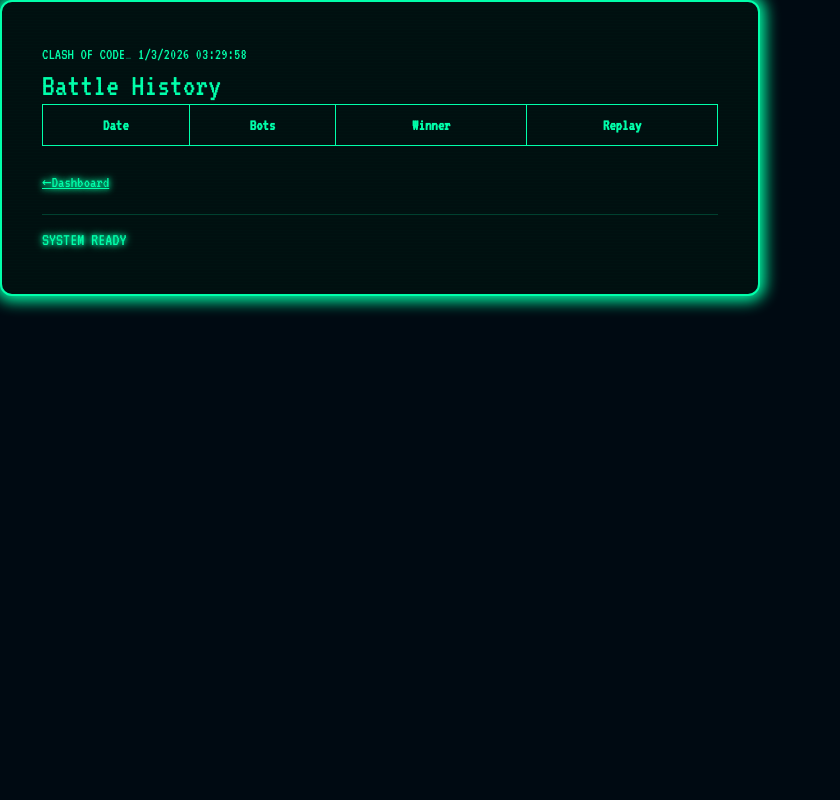
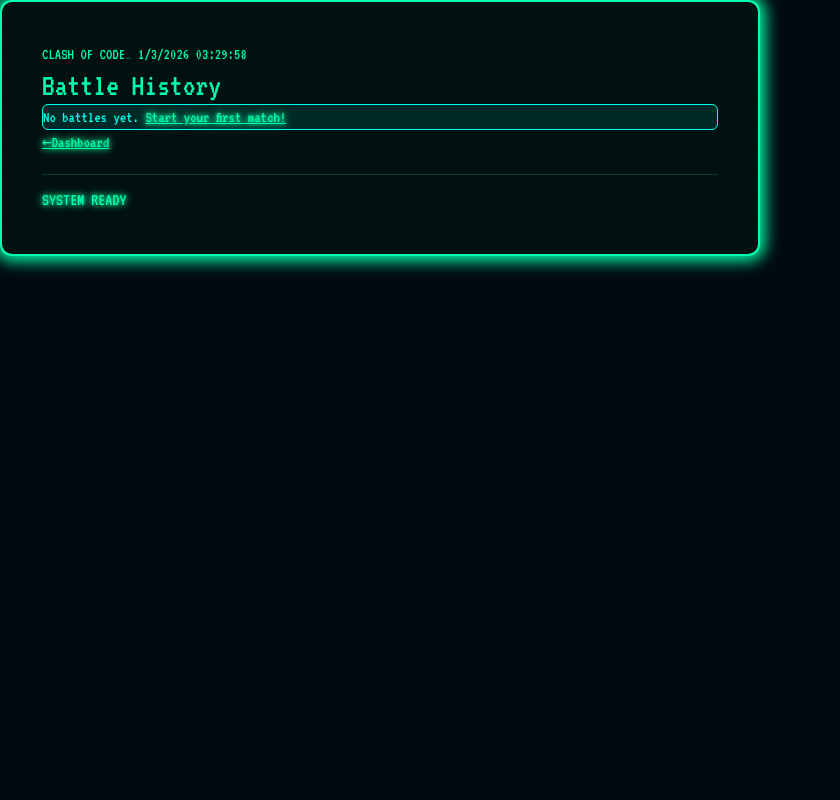
Before and after one commit to Alraya73awad/CSP1123_G06, a Flask app: template templates/history.html in a window 1280 px wide. Shown: the whole page, without its empty margins (0-840 px from the left). Run offline with Flask 3, Linux system fonts and the light colour scheme; the template is opened without the code that fills it, so the values that code supplies are empty.

Commit message:
Fixed match history, profile winrate

```diff
--- a/app.py
+++ b/app.py
@@ -858,20 +858,51 @@ def apply_algorithm(bot):
     }
 
 @app.route("/history")
+@login_required
 def history():
-    battles = History.query.order_by(History.timestamp.desc()).all()
-    return render_template("history.html", battles = battles)
+    user = User.query.get(session["user_id"])
+
+    # Only show battles where the user's bots participated
+    user_bot_ids = [bot.id for bot in user.bots]
+
+    battles = History.query.filter(
+        db.or_(
+            History.bot1_id.in_(user_bot_ids),
+            History.bot2_id.in_(user_bot_ids)
+        )
+    ).order_by(History.timestamp.desc()).all()
+
+    return render_template("history.html", battles=battles)
 
 @app.route("/history/<int:history_id>")
+@login_required
 def view_history(history_id):
+    user = User.query.get(session["user_id"])
     history = History.query.get_or_404(history_id)
+
+    # Check if user was involved in this battle
     bot1 = Bot.query.get(history.bot1_id)
     bot2 = Bot.query.get(history.bot2_id)
+
+    user_bot_ids = [bot.id for bot in user.bots]
+
+    if history.bot1_id not in user_bot_ids and history.bot2_id not in user_bot_ids:
+        flash("You don't have permission to view this battle.", "danger")
+        return redirect(url_for("history"))
+
     stats1 = apply_algorithm(bot1)
     stats2 = apply_algorithm(bot2)
     logs = HistoryLog.query.filter_by(history_id=history.id).all()
 
-    return render_template("combat_log.html", log=[(l.type, l.text) for l in logs], winner = history.winner, bot1 = bot1, bot2 = bot2, stats1 = stats1, stats2 = stats2)
+    return render_template(
+        "combat_log.html",
+        log=[(l.type, l.text) for l in logs],
+        winner=history.winner,
+        bot1=bot1,
+        bot2=bot2,
+        stats1=stats1,
+        stats2=stats2
+    )
 
 @app.route("/weapons")
 def weapons_shop():
--- a/templates/history.html
+++ b/templates/history.html
@@ -3,6 +3,7 @@
 {% block content %}
 <h2>Battle History</h2>
 
+{% if battles %}
     <table class="stats-comparison table table-bordered text-center mb-4">
         <thead>
             <tr>
@@ -28,5 +29,10 @@
             {% endfor %}
         </tbody>
     </table>
+{% else %}
+    <div class="alert alert-info">
+            No battles yet. <a href="{{ url_for('battle_select') }}">Start your first match!</a>
+        </div>
+{% endif %}
 <a href="{{ url_for('dashboard') }}">←Dashboard</a>
 {% endblock %}
--- a/templates/profile.html
+++ b/templates/profile.html
@@ -36,6 +36,7 @@
                         <span class="badge bg-danger">{{ user.losses }}L</span>
                     </h3>
                     <p class="text-muted">Total Battles: {{ total_battles }}</p>
+                    <p class="text-muted">Win Rate: {{ "{:.2f}".format(win_rate) }}%</p>
                 </div>
             </div>
 
```
Lines whose indentation alone changed are shown as unchanged.
